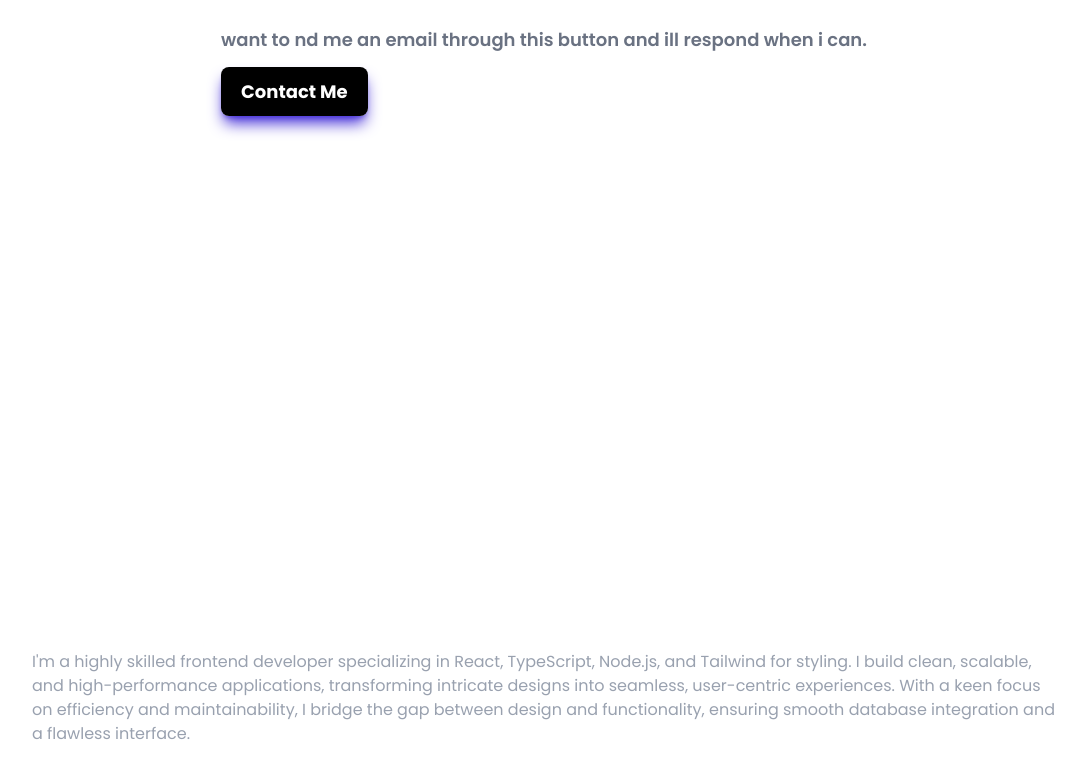
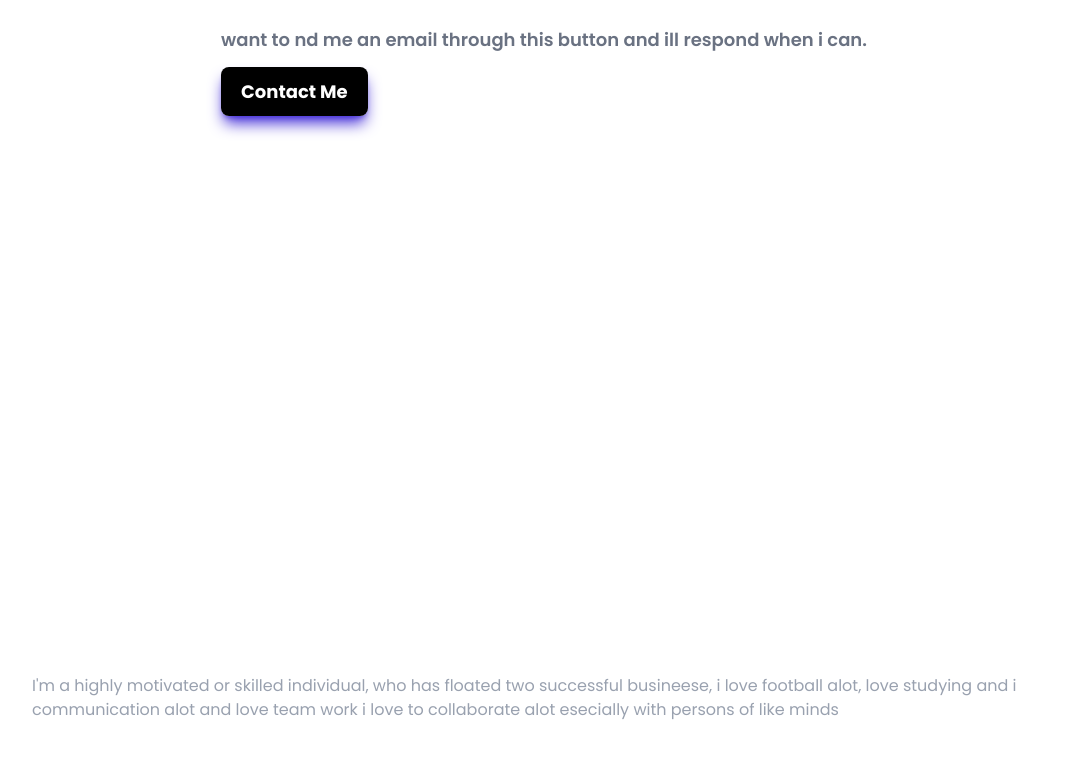
Before and after one commit to PECULIAR-AMY/Portfolio, a React (Vite) app in the folder Portfolio/: page / in a window 1280 px wide. Shown: the part 2731-3509 px from the top of the page, without its empty margins (96-1181 px from the left). Built offline with nearby package versions, Linux system fonts and the light colour scheme.

Commit message:
new commit

```diff
--- a/Portfolio/src/components/BeyondTech.tsx
+++ b/Portfolio/src/components/BeyondTech.tsx
@@ -10,14 +10,11 @@ const BeyondTech: React.FC = () => {
       transition={{ duration: 0.5 }}
     >
       <p className='text-pretty text-sm text-gray-400 transition-all duration-300 hover:text-gray-300 md:text-base'>
-        I'm a highly skilled
-        frontend developer
-        specializing in React, TypeScript, Node.js,
-        and Tailwind for styling. I build clean, scalable, and high-performance
-        applications, transforming intricate designs into seamless,
-        user-centric experiences. With a keen focus on efficiency and maintainability,
-        I bridge the gap between design and functionality, ensuring smooth database
-        integration and a flawless interface.
+        I'm a highly motivated or skilled
+        individual, who has floated two
+         successful busineese, i love football
+         alot, love studying and i communication
+         alot and love team work i love to collaborate alot esecially with persons of like minds
       </p>
     </motion.div>
   );
```
